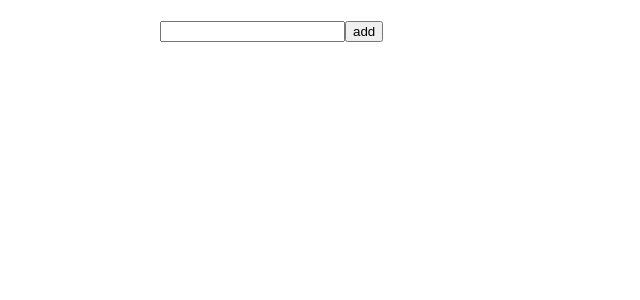
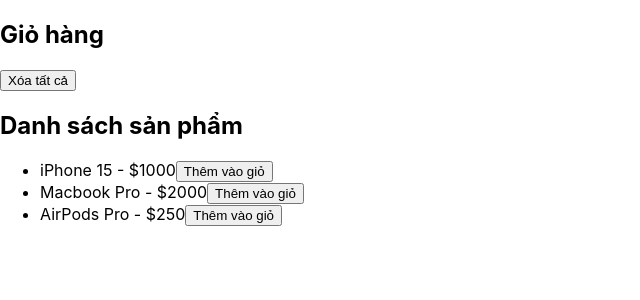
Before and after one commit to QUANG-SanBay/MyReact, a React (Create React App) app in the folder my-fe/: page / in a window 1280 px wide. Shown: the top 300 px of the page, without its empty margins (0-640 px from the left). Built offline with nearby package versions, Linux system fonts and the light colour scheme.

Commit message:
tìm hiẻu useContex

```diff
--- a/my-fe/src/App.js
+++ b/my-fe/src/App.js
@@ -2,13 +2,15 @@
 // import Counter from './components/Counter';
 // import GreetingForm from './components/GreetingForm';
 // import UserList from './components/UserList'
-import TodoList from './components/TodoList'
-
+import CartProvider from './contexts/CartContext';
+import ShoppingCart from './components/ShoppingCart';
+import ProductList from './components/ProductList';
 function App() {
   return (
-    <div className="root">
-      <TodoList></TodoList>
-    </div>
+    <CartProvider>
+      <ProductList></ProductList>
+      <ShoppingCart></ShoppingCart>
+    </CartProvider>
   );
 }
 
--- /dev/null
+++ b/my-fe/src/components/ProductList.js
@@ -0,0 +1,24 @@
+import { useContext } from 'react';
+import {CartContext} from '../contexts/CartContext';
+import {removeItem, clearItem} from '../reducers/actions';
+function ProductList(){
+
+    const { cart, dispatch }= useContext(CartContext)
+    return(
+        <div>
+            <h2>Giỏ hàng</h2>
+            <ul>
+                {cart.map((item)=>(
+                    <li key={item.id}>
+                        <p>{item.name}</p>
+                        <p>{item.price}</p>
+                        <p>{item.quanlity}</p>
+                        <button onClick={()=>dispatch(removeItem(item.id))}>Xóa</button>
+                    </li>
+                ))}
+            </ul>
+            <button onClick={()=> dispatch(clearItem())}>Xóa tất cả</button>
+        </div>
+    )
+}
+export default ProductList;
--- /dev/null
+++ b/my-fe/src/components/ShoppingCart.js
@@ -0,0 +1,32 @@
+import React, { useContext } from 'react';
+import  {CartContext}  from '../contexts/CartContext';
+// import { ADD_ITEM } from '../reducers/constants';
+import {addItem} from '../reducers/actions'
+
+const products = [
+    { id: 1, name: 'iPhone 15', price: 1000 },
+    { id: 2, name: 'Macbook Pro', price: 2000 },
+    { id: 3, name: 'AirPods Pro', price: 250 },
+];
+
+function ProductList() {
+    const { dispatch } = useContext(CartContext);
+
+    return (
+        <div>
+            <h2>Danh sách sản phẩm</h2>
+            <ul>
+                {products.map(product => (
+                    <li key={product.id}>
+                        {product.name} - ${product.price}
+                        <button onClick={() => dispatch(addItem({id: product.id, name: product.name, price: product.price}))}>
+                            Thêm vào giỏ
+                        </button>
+                    </li>
+                ))}
+            </ul>
+        </div>
+    );
+}
+
+export default ProductList;
--- /dev/null
+++ b/my-fe/src/contexts/CartContext.js
@@ -0,0 +1,20 @@
+import { useReducer, createContext  } from "react";
+import reducer from '../reducers/reducer';
+import { initCart } from '../reducers/constants';
+
+export const CartContext = createContext()
+
+function CartProvider({children}){
+    const [state, dispatch] = useReducer(reducer, initCart);
+
+    const value = {
+        cart: state,
+        dispatch: dispatch
+    }
+    return(
+        <CartContext.Provider value={value}>
+            {children}
+        </CartContext.Provider>
+    )
+}
+export default CartProvider;
--- /dev/null
+++ b/my-fe/src/reducers/actions.js
@@ -0,0 +1,18 @@
+import {ADD_ITEM, REMOVE_ITEM, CLEAR_ITEM} from './constants'
+export const addItem = (payload)=>{
+    return {
+        type: ADD_ITEM,
+        payload: payload
+    }
+}
+export const removeItem = (payload)=>{
+    return {
+        type: REMOVE_ITEM,
+        payload: payload
+    }
+}
+export const clearItem = ()=>{
+    return {
+        type: CLEAR_ITEM,
+    }
+}
--- /dev/null
+++ b/my-fe/src/reducers/constants.js
@@ -0,0 +1,7 @@
+//1. init value
+export const initCart = []
+
+//2. action
+export const ADD_ITEM = 'addItem'
+export const REMOVE_ITEM = 'removeItem'
+export const CLEAR_ITEM = 'clearItem'
--- /dev/null
+++ b/my-fe/src/reducers/reducer.js
@@ -0,0 +1,30 @@
+import {ADD_ITEM, REMOVE_ITEM, CLEAR_ITEM} from './constants'
+
+function reducer(state, action){
+    switch(action.type){
+        case ADD_ITEM:
+            // Tìm xem sản phẩm đã có trong giỏ hàng chưa
+            const existingItemIndex = state.findIndex(item => item.id === action.payload.id);
+
+            if (existingItemIndex !== -1) {
+                // Nếu đã có, tạo một mảng mới và cập nhật quantity
+                const updatedCart = [...state];
+                updatedCart[existingItemIndex].quantity += 1;
+                return updatedCart;
+            } else {
+                // Nếu chưa có, thêm sản phẩm mới với quantity là 1
+                return [
+                    ...state,
+                    { ...action.payload, quantity: 1 }
+                ]
+            }
+        case REMOVE_ITEM:
+            return state.filter(item => item.id !== action.payload)
+            // filter sẽ trả về 1 mảng mới với các phần tử có điều kiện đúng (ở đây là item.id khác action.payload)
+        case CLEAR_ITEM:
+            return []
+        default:
+            throw new Error('invalid action')
+    }
+}
+export default reducer;
```
